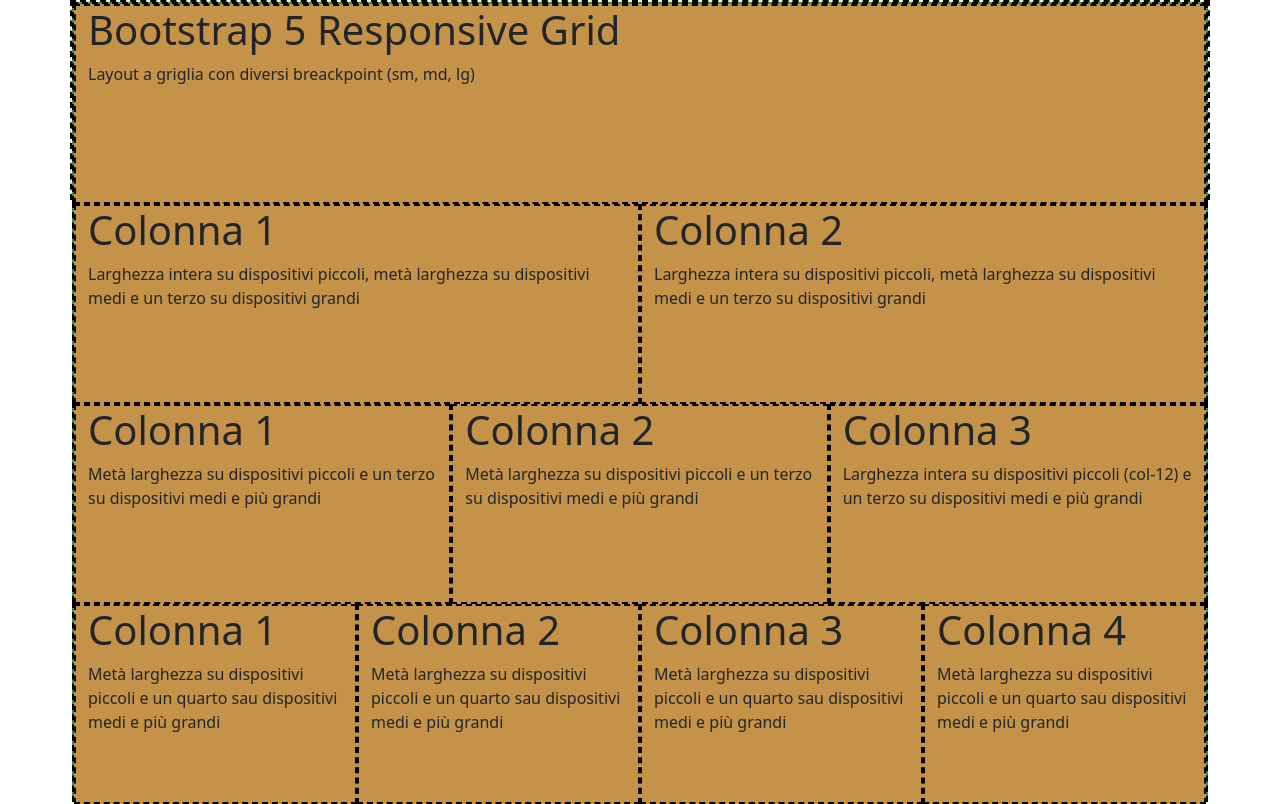
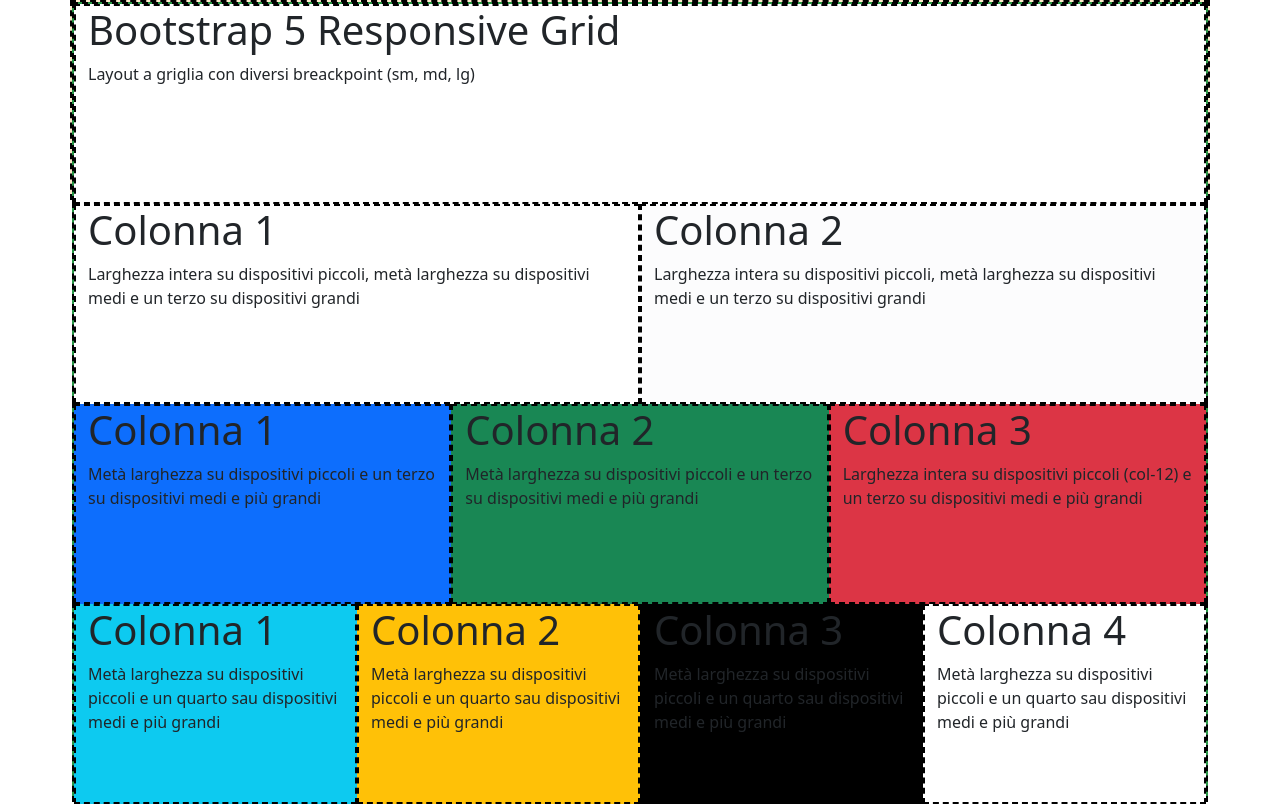
Before and after one commit to Tamburini-Christofer/htmlcss-bootstrap-layout, a plain HTML site: page index.html in a window 1280 px wide. Drawn offline with nearby package versions, Linux system fonts and the light colour scheme.

Commit message:
Colorazione Background colonne

```diff
--- a/index.html
+++ b/index.html
@@ -24,7 +24,7 @@
 
         <header>
             <div class="row">
-                <div class="col">
+                <div class="col bg-white">
                     <h1>Bootstrap 5 Responsive Grid</h1>
                     <span>Layout a griglia con diversi breackpoint (sm, md, lg)</span>
                 </div>
@@ -38,11 +38,11 @@
             <section>
 
                 <div class="row">
-                    <div class="col">
+                    <div class="col bg-white">
                         <h1>Colonna 1</h1>
                         <div>Larghezza intera su  dispositivi piccoli, metà larghezza su dispositivi medi e un terzo su dispositivi grandi</div>
                     </div>
-                    <div class="col">
+                    <div class="col bg-light-subtle">
                         <h1>Colonna 2</h1>
                         <div>Larghezza intera su  dispositivi piccoli, metà larghezza su dispositivi medi e un terzo su dispositivi grandi</div>
                     </div>
@@ -53,15 +53,15 @@
             <section>
 
                 <div class="row">
-                    <div class="col">
+                    <div class="col bg-primary">
                         <h1>Colonna 1</h1>
                         <div>Metà larghezza su dispositivi piccoli e un terzo su dispositivi medi e più grandi</div>
                     </div>
-                    <div class="col">
+                    <div class="col bg-success">
                         <h1>Colonna 2</h1>
                         <div>Metà larghezza su dispositivi piccoli e un terzo su dispositivi medi e più grandi</div>
                     </div>
-                    <div class="col">
+                    <div class="col bg-danger">
                         <h1>Colonna 3</h1>
                         <div>Larghezza intera su dispositivi piccoli (col-12) e un terzo su dispositivi medi e più grandi</div>
                     </div>
@@ -72,19 +72,19 @@
             <section>
 
                 <div class="row">
-                    <div class="col">
+                    <div class="col bg-info">
                         <h1>Colonna 1</h1>
                         <div>Metà larghezza su dispositivi piccoli e un quarto sau dispositivi medi e più grandi</div>
                     </div>
-                    <div class="col">
+                    <div class="col bg-warning">
                         <h1>Colonna 2</h1>
                         <div>Metà larghezza su dispositivi piccoli e un quarto sau dispositivi medi e più grandi</div>
                     </div>
-                    <div class="col">
+                    <div class="col bg-black">
                         <h1>Colonna 3</h1>
                         <div>Metà larghezza su dispositivi piccoli e un quarto sau dispositivi medi e più grandi</div>
                     </div>
-                    <div class="col">
+                    <div class="col bg-white">
                         <h1>Colonna 4</h1>
                         <div>Metà larghezza su dispositivi piccoli e un quarto sau dispositivi medi e più grandi</div>
                     </div>
```
